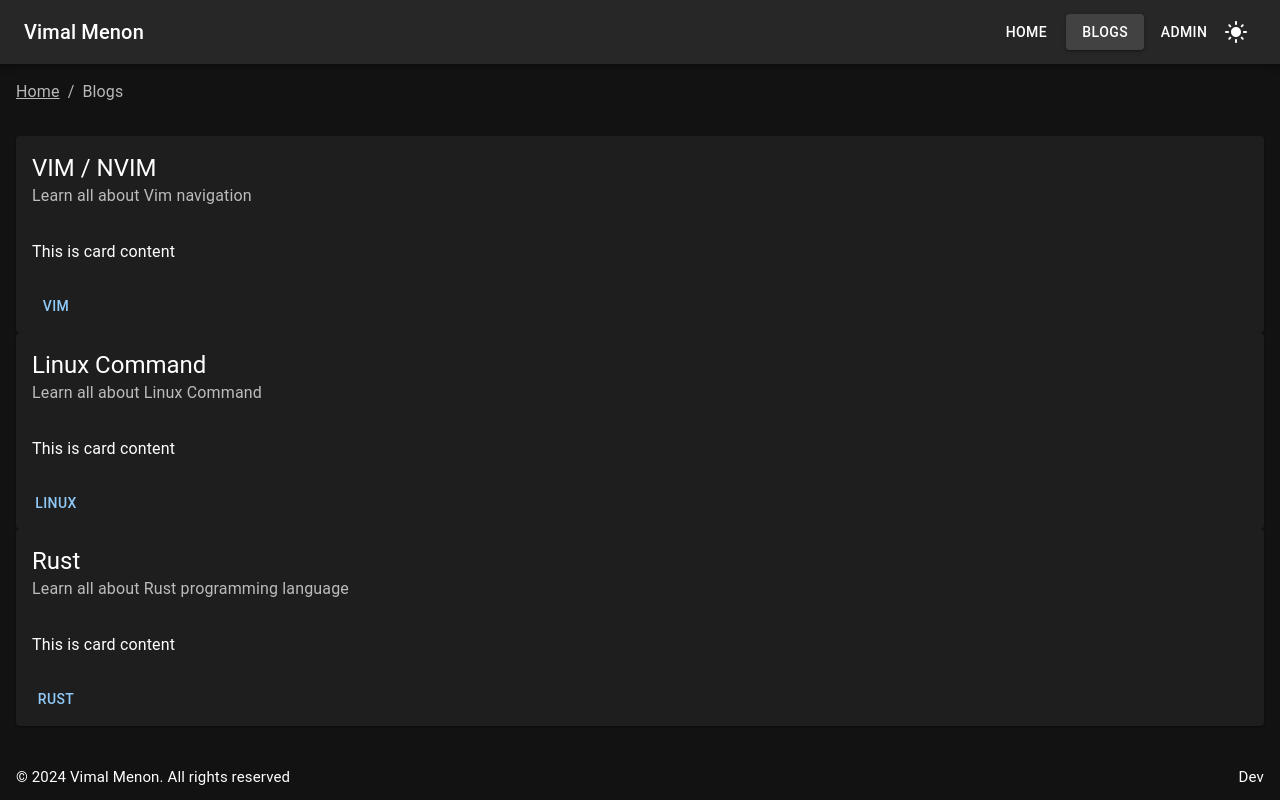
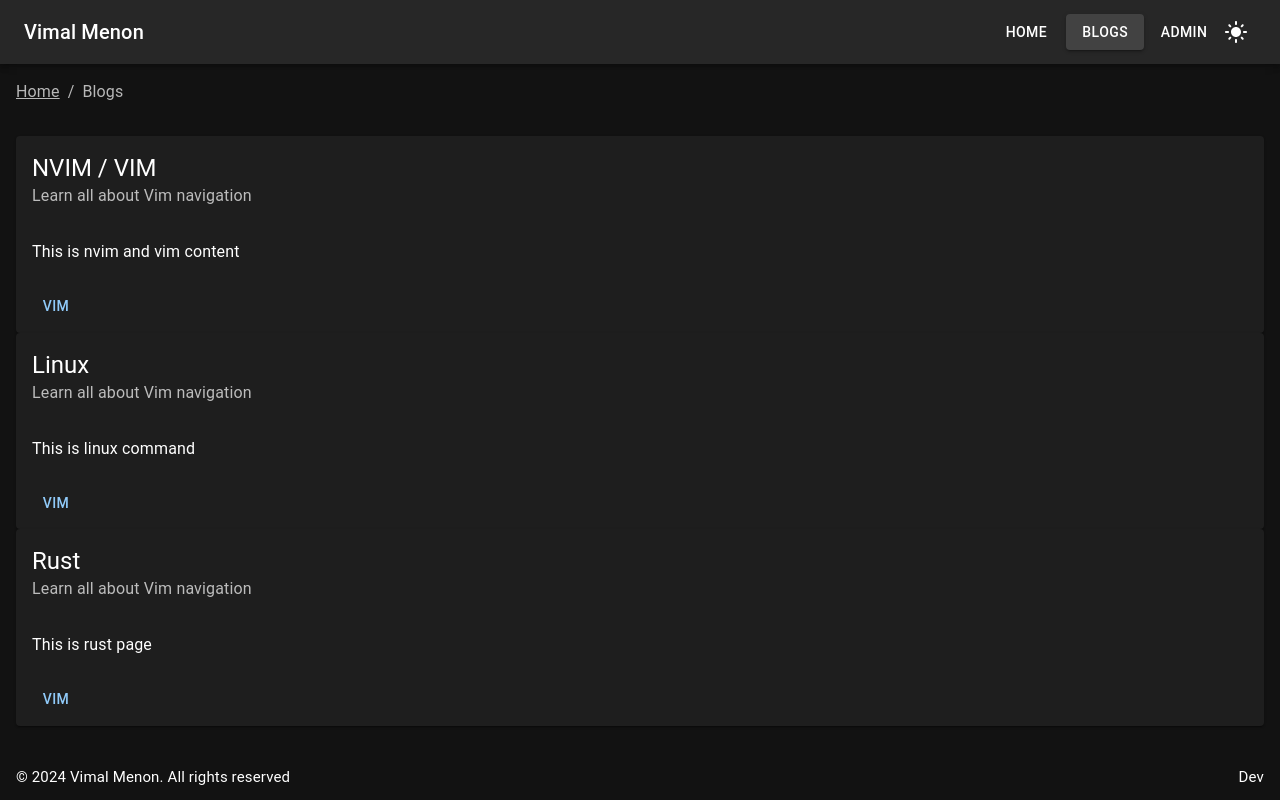
Before and after one commit to vimalmenon/frontend.vimalmenon.com, a Next.js app: page /blogs in a window 1280 px wide. Built offline with nearby package versions, Linux system fonts and the light colour scheme; no server answers; what @mui/material-nextjs would draw is missing.

Commit message:
updated blog data

```diff
--- /dev/null
+++ b/src/app/blogs/blogs.data.ts
@@ -0,0 +1,17 @@
+export const blogs = [
+  {
+    title: 'NVIM / VIM',
+    content: 'This is nvim and vim content',
+    link: '/blogs/vim',
+  },
+  {
+    title: 'Linux',
+    content: 'This is linux command',
+    link: '/blogs/rust',
+  },
+  {
+    title: 'Rust',
+    content: 'This is rust page',
+    link: '/blogs/rust',
+  },
+];
--- a/src/app/blogs/page.tsx
+++ b/src/app/blogs/page.tsx
@@ -6,6 +6,7 @@ import CardHeader from '@mui/material/CardHeader';
 import CardActions from '@mui/material/CardActions';
 import NextLink from 'next/link';
 import Button from '@mui/material/Button';
+import { blogs } from './blogs.data';
 
 export const metadata: Metadata = {
   title: 'Blogs | Vimal Menon',
@@ -15,33 +16,19 @@ export const metadata: Metadata = {
 const Blogs: NextPage = async () => {
   return (
     <Box sx={{ display: 'flex', flexDirection: 'column' }}>
-      <Card>
-        <CardHeader title="VIM / NVIM" subheader="Learn all about Vim navigation" />
-        <CardContent>This is card content</CardContent>
-        <CardActions>
-          <Button LinkComponent={NextLink} href="/blogs/vim">
-            Vim
-          </Button>
-        </CardActions>
-      </Card>
-      <Card>
-        <CardHeader title="Linux Command" subheader="Learn all about Linux Command" />
-        <CardContent>This is card content</CardContent>
-        <CardActions>
-          <Button LinkComponent={NextLink} href="/blogs/linux">
-            Linux
-          </Button>
-        </CardActions>
-      </Card>
-      <Card>
-        <CardHeader title="Rust" subheader="Learn all about Rust programming language" />
-        <CardContent>This is card content</CardContent>
-        <CardActions>
-          <Button LinkComponent={NextLink} href="/blogs/rust">
-            Rust
-          </Button>
-        </CardActions>
-      </Card>
+      {blogs.map((blog) => {
+        return (
+          <Card key={blog.title}>
+            <CardHeader title={blog.title} subheader="Learn all about Vim navigation" />
+            <CardContent>{blog.content}</CardContent>
+            <CardActions>
+              <Button LinkComponent={NextLink} href={blog.link}>
+                Vim
+              </Button>
+            </CardActions>
+          </Card>
+        );
+      })}
     </Box>
   );
 };
```
